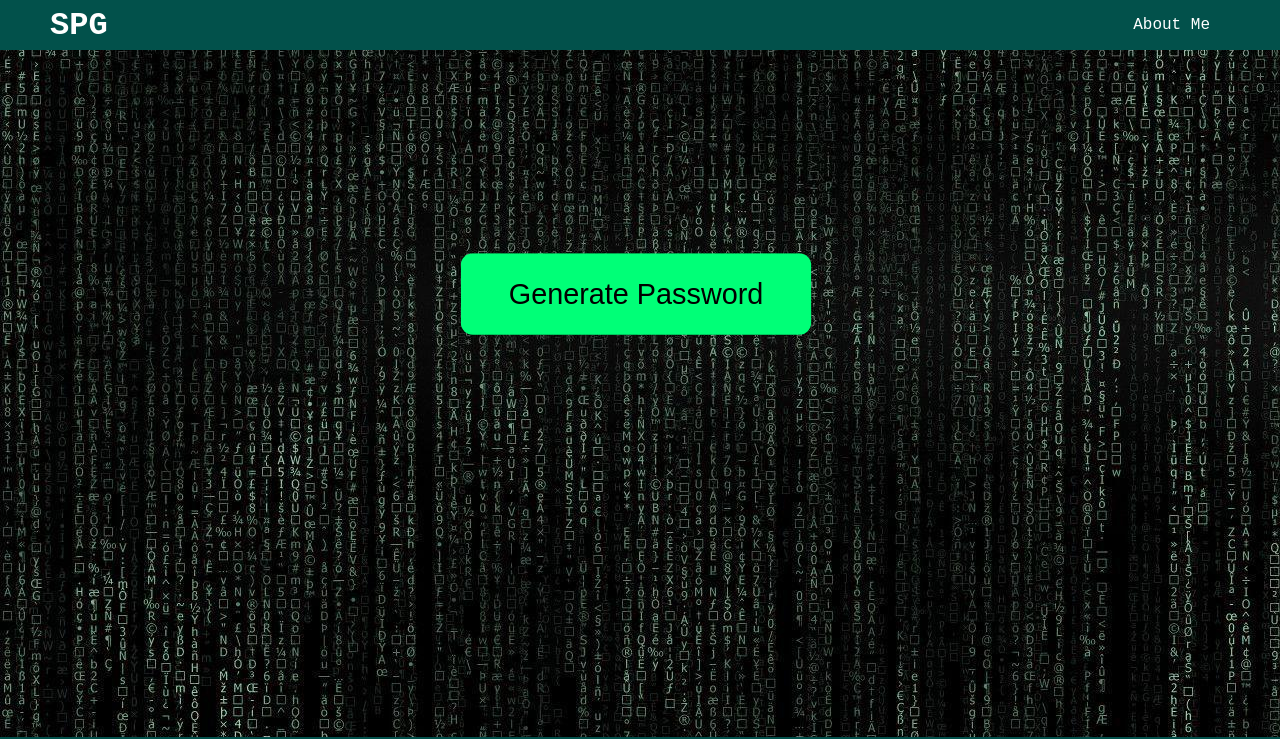
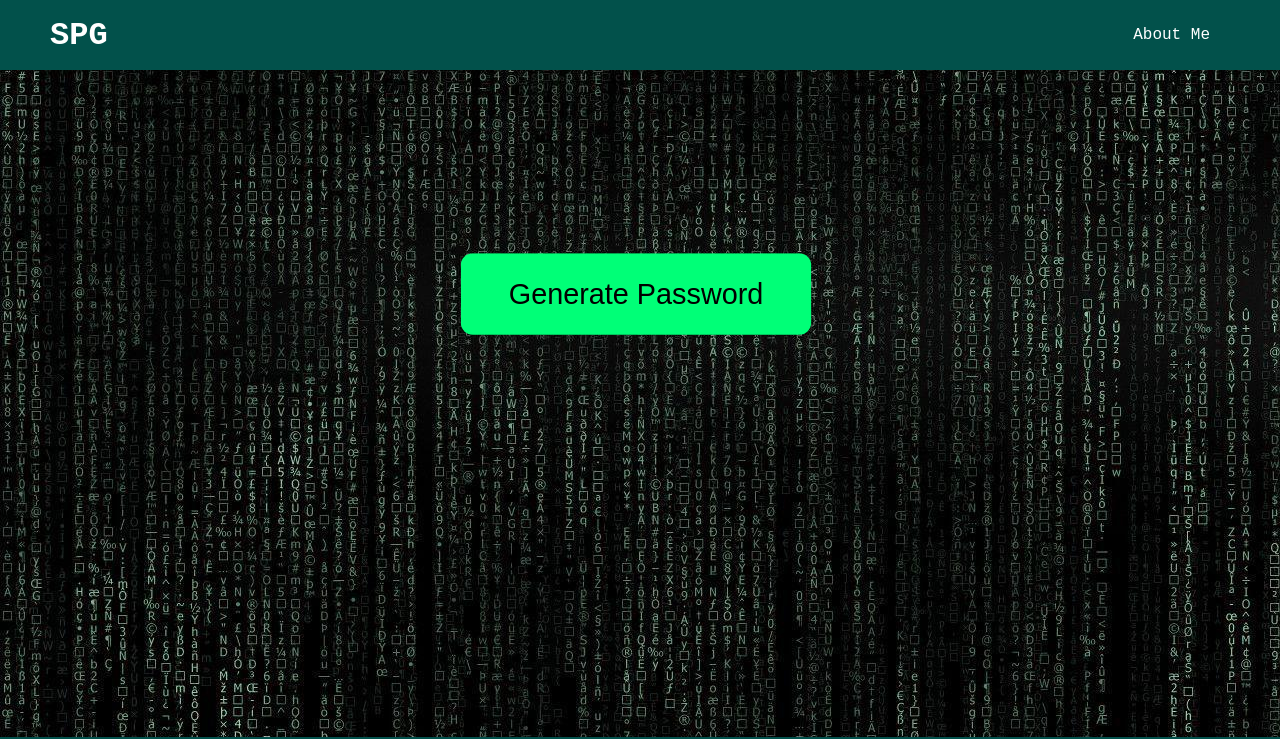
Before and after one commit to Lsam18/SPG, a plain HTML site: page index.html in a window 1280 px wide. Shown: the top 739 px of the page. Drawn offline with Linux system fonts and the light colour scheme.

Commit message:
Add files via upload

```diff
--- a/style.css
+++ b/style.css
@@ -14,14 +14,14 @@ body {
     top: 0;
     left: 0;
     right: 0;
-    height: 30px;
+
 }
 
 .header-content {
     display: flex;
     justify-content: space-between;
     align-items: center;
-    margin-top: -10px;
+
 }
 
 
```
